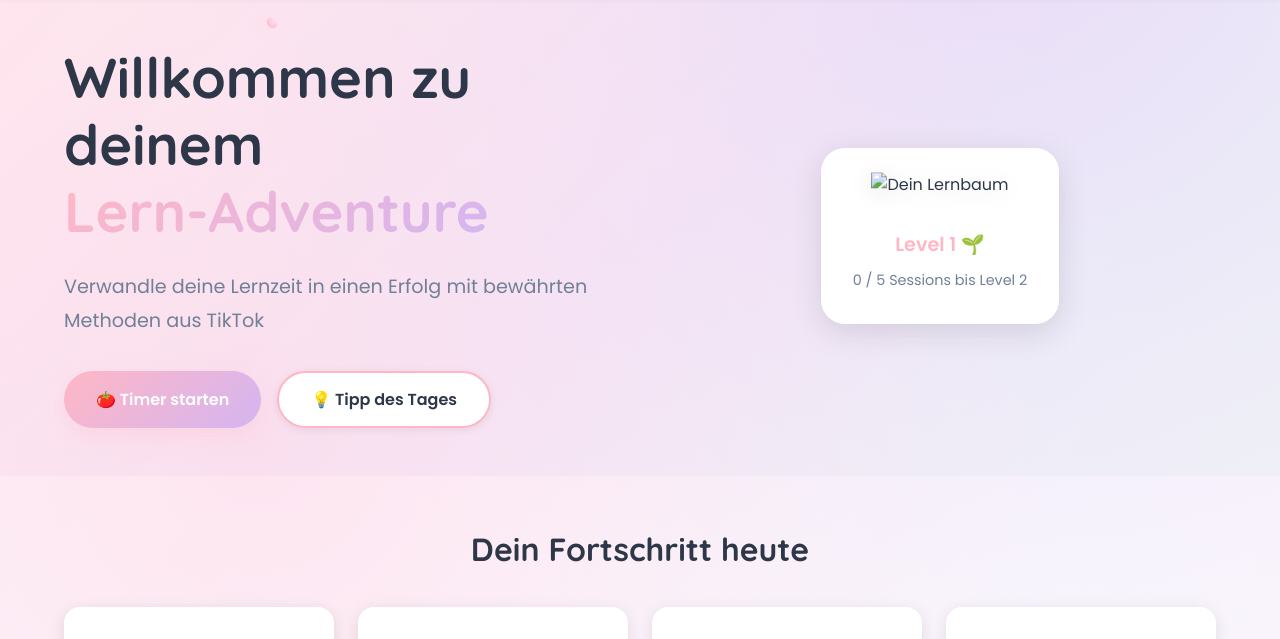
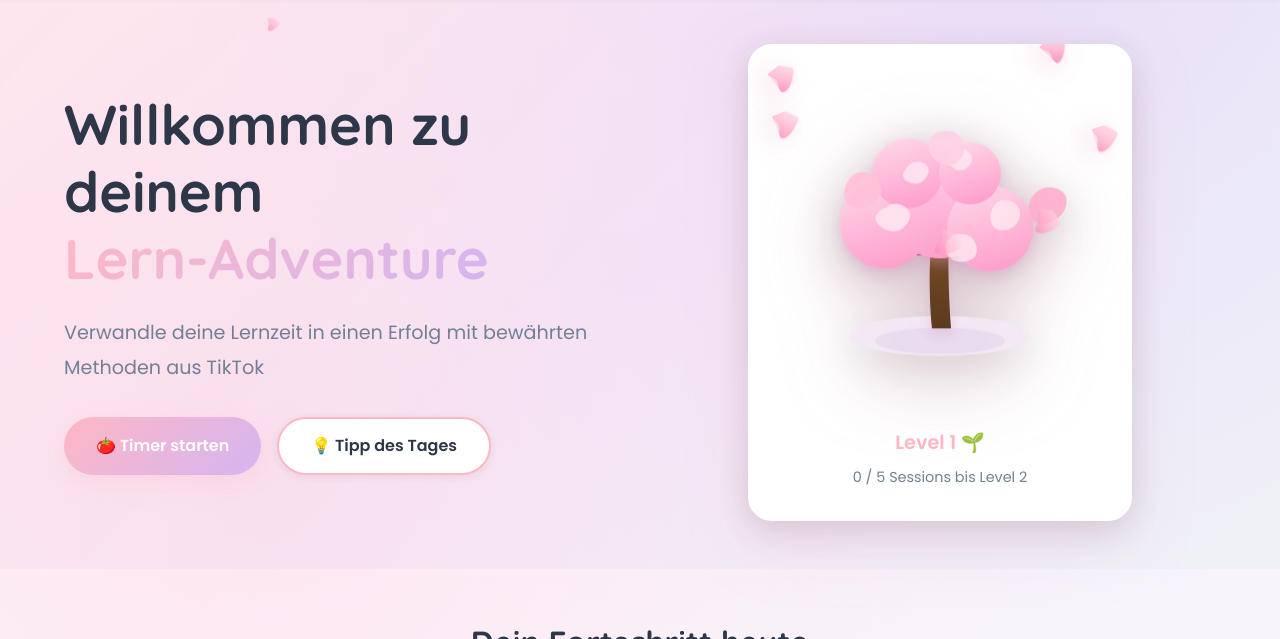
Before and after one commit to katislerntipps/20k_follower_website, a plain HTML site: page index.html in a window 1280 px wide. Shown: the part 88-727 px from the top of the page. Drawn offline with Linux system fonts and the light colour scheme.

Commit message:
Add cherry blossom assets and render them in tree views

```diff
--- a/css/style.css
+++ b/css/style.css
@@ -130,12 +130,11 @@ body.sakura-theme {
     position: absolute;
     top: -10%;
     left: var(--x);
-    width: var(--size, 14px);
-    height: var(--size, 12px);
-    background: radial-gradient(circle at 30% 30%, #ffe6f0 0%, #ffb7c5 60%, #ff8db0 100%);
+    width: var(--size, 18px);
+    height: var(--size, 16px);
+    background: url('../image/cherry_petal.svg') center/contain no-repeat;
     opacity: 0.9;
-    border-radius: 70% 40% 70% 40%;
-    filter: drop-shadow(0 6px 8px rgba(255, 183, 197, 0.35));
+    filter: drop-shadow(0 8px 12px rgba(255, 183, 197, 0.45));
     transform-origin: center;
     animation: blossomFall var(--duration) linear infinite;
     animation-delay: var(--delay);
@@ -657,16 +656,17 @@ body.sakura-theme {
     background: var(--bg-card);
     padding: var(--spacing-lg);
     border-radius: var(--radius-lg);
-    box-shadow: var(--shadow-lg);
+    box-shadow: 0 24px 60px rgba(230, 162, 194, 0.25), var(--shadow-lg);
     text-align: center;
+    position: relative;
 }
 
 .cherry-tree,
 .home-tree-image {
     width: 100%;
-    max-width: 300px;
+    max-width: 320px;
     height: auto;
-    filter: drop-shadow(0 4px 10px rgba(0, 0, 0, 0.1));
+    filter: drop-shadow(0 20px 40px rgba(197, 121, 152, 0.35)) drop-shadow(0 10px 22px rgba(0,0,0,0.16));
     transition: transform 0.3s ease, filter 0.3s ease;
 }
 
@@ -683,6 +683,28 @@ body.sakura-theme {
 .cherry-tree .soil rect,
 .cherry-tree .pot rect {
     transition: transform 0.3s ease, filter 0.3s ease;
+}
+
+.hero-floating-petals,
+.timer-petal-layer {
+    position: absolute;
+    inset: 0;
+    pointer-events: none;
+    overflow: hidden;
+}
+
+.floating-petal,
+.timer-floating-petal {
+    position: absolute;
+    top: -12%;
+    left: var(--x, 50%);
+    width: 28px;
+    height: 24px;
+    background: url('../image/cherry_petal.svg') center/contain no-repeat;
+    filter: drop-shadow(0 10px 14px rgba(230, 150, 180, 0.45));
+    animation: blossomFall var(--duration, 14s) linear infinite;
+    animation-delay: var(--delay, 0s);
+    transform: scale(var(--scale, 1));
 }
 
 .cherry-tree .foliage {
--- a/js/main.js
+++ b/js/main.js
@@ -5,9 +5,9 @@
 // Initialize on page load
 document.addEventListener('DOMContentLoaded', function() {
     applySakuraTheme();
+    renderCherryTree();
     generateBlossomPetals();
     initializeStats();
-    animateTreePetals();
     updatePoints();
     initializeDarkMode();
     initializePointsHistory();
@@ -185,23 +185,42 @@ function generateBlossomPetals() {
 
     for (let i = 0; i < petalCount; i++) {
         const petal = document.createElement('span');
-        petal.className = 'petal';
+        petal.className = 'petal asset-petal';
         petal.style.setProperty('--x', `${Math.round(Math.random() * 100)}%`);
         petal.style.setProperty('--duration', `${randomBetween(14, 24)}s`);
         petal.style.setProperty('--delay', `${randomBetween(0, 10)}s`);
         petal.style.setProperty('--drift', `${randomBetween(-90, 90)}px`);
-        petal.style.setProperty('--size', `${randomBetween(10, 18)}px`);
+        petal.style.setProperty('--size', `${randomBetween(14, 24)}px`);
         container.appendChild(petal);
     }
 }
 
-function animateTreePetals() {
-    const fallingPetals = document.querySelectorAll('.falling-petals circle');
+function renderCherryTree() {
+    const heroTree = document.querySelector('.home-tree-image');
+    if (!heroTree) return;
 
-    fallingPetals.forEach((petal, index) => {
-        // Random animation delay
-        petal.style.animationDelay = `${index * 1.5}s`;
-    });
+    heroTree.src = 'image/cherry_blossom_tree.svg';
+    heroTree.alt = 'Kirschblütenbaum Illustration';
+    heroTree.classList.add('cherry-tree-asset');
+
+    const wrapper = heroTree.closest('.tree-container');
+    if (!wrapper || wrapper.querySelector('.hero-floating-petals')) return;
+
+    const petalLayer = document.createElement('div');
+    petalLayer.className = 'hero-floating-petals';
+
+    const petalTotal = 8;
+    for (let i = 0; i < petalTotal; i++) {
+        const petal = document.createElement('span');
+        petal.className = 'floating-petal';
+        petal.style.setProperty('--x', `${Math.random() * 90}%`);
+        petal.style.setProperty('--duration', `${12 + Math.random() * 6}s`);
+        petal.style.setProperty('--delay', `${Math.random() * 6}s`);
+        petalLayer.appendChild(petal);
+    }
+
+    wrapper.style.position = 'relative';
+    wrapper.appendChild(petalLayer);
 }
 
 // ===================================
```
Also changed, not shown: css/timer.css (+10 -1 lines), js/timer.js (+35 -48 lines), image/cherry_blossom_tree.svg (added), image/cherry_petal.svg (added).
